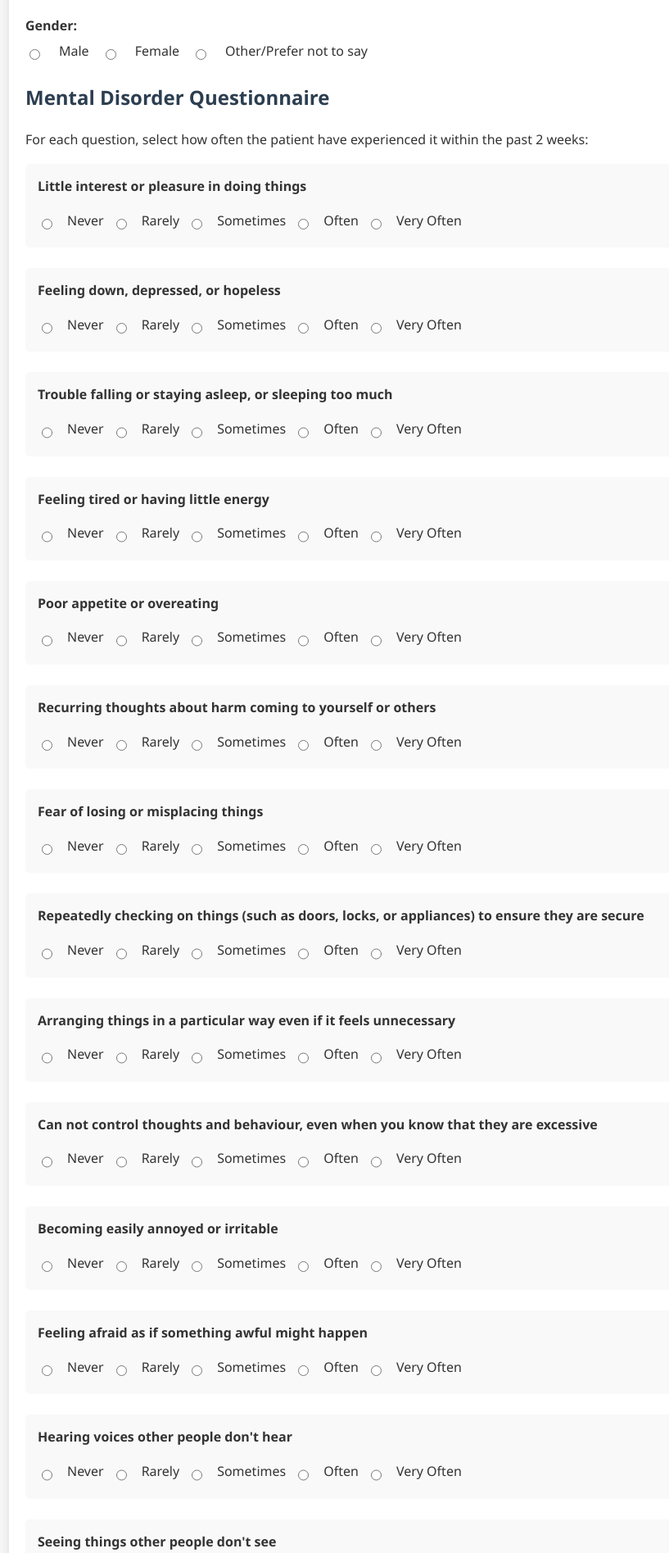
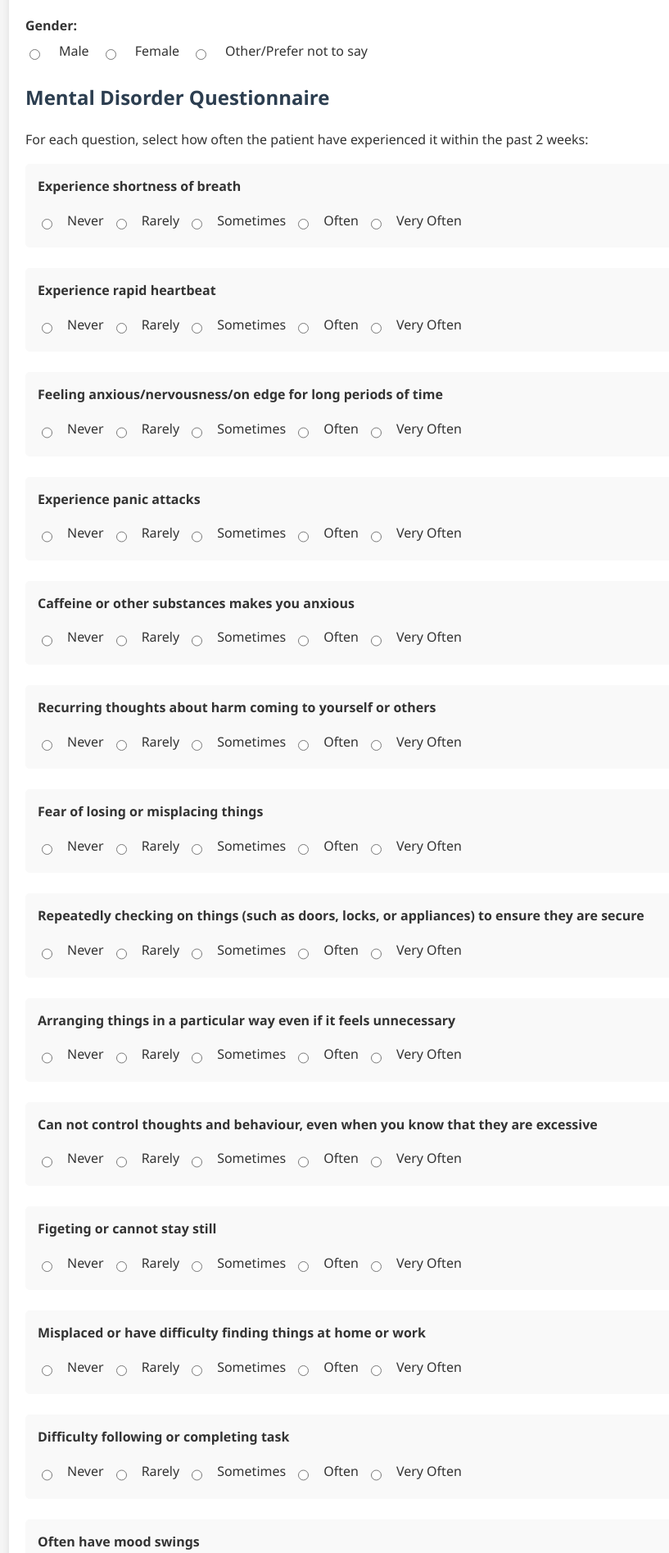
Before and after one commit to wnsyarina/MentalDisorderES, a PHP site: page / in a window 1280 px wide. Shown: the part 738-2633 px from the top of the page at 82% size, without its empty margins (209-1026 px from the left). Run offline with PHP 8.4, Linux system fonts and the light colour scheme.

Commit message:
Update questions.php

```diff
--- a/mentaldisorderES/questions.php
+++ b/mentaldisorderES/questions.php
@@ -1,24 +1,24 @@
 <?php
 $questions = [
     'q1' => [
-        'text' => 'Little interest or pleasure in doing things',
-        'category' => 'depression'
+        'text' => 'Experience shortness of breath',
+        'category' => 'anxiety'
     ],
     'q2' => [
-        'text' => 'Feeling down, depressed, or hopeless',
-        'category' => 'depression'
+        'text' => 'Experience rapid heartbeat',
+        'category' => 'anxiety'
     ],
     'q3' => [
-        'text' => 'Trouble falling or staying asleep, or sleeping too much',
-        'category' => 'depression'
+        'text' => 'Feeling anxious/nervousness/on edge for long periods of time',
+        'category' => 'anxiety'
     ],
     'q4' => [
-        'text' => 'Feeling tired or having little energy',
-        'category' => 'depression'
+        'text' => 'Experience panic attacks',
+        'category' => 'anxiety'
     ],
     'q5' => [
-        'text' => 'Poor appetite or overeating',
-        'category' => 'depression'
+        'text' => 'Caffeine or other substances makes you anxious',
+        'category' => 'anxiety'
     ],
     'q6' => [
         'text' => 'Recurring thoughts about harm coming to yourself or others',
@@ -40,27 +40,32 @@ $questions = [
         'text' => 'Can not control thoughts and behaviour, even when you know that they are excessive',
         'category' => 'OCD'
     ],
+
     'q11' => [
-        'text' => 'Becoming easily annoyed or irritable',
-        'category' => 'anxiety'
+        'text'=> 'Figeting or cannot stay still',
+        'category'=> 'ADHD'
     ],
+
     'q12' => [
-        'text' => 'Feeling afraid as if something awful might happen',
-        'category' => 'anxiety'
+        'text'=> 'Misplaced or have difficulty finding things at home or work',
+        'category'=> 'ADHD'
     ],
+
     'q13' => [
-        'text' => 'Hearing voices other people don\'t hear',
-        'category' => 'psychosis'
+        'text'=> 'Difficulty following or completing task',
+        'category'=> 'ADHD'
     ],
+
     'q14' => [
-        'text' => 'Seeing things other people don\'t see',
-        'category' => 'psychosis'
+        'text'=> 'Often have mood swings',
+        'category'=> 'ADHD'
     ],
+
     'q15' => [
-        'text' => 'Believing things that others find unusual',
-        'category' => 'psychosis'
+        'text'=> 'Struggle with time management and planning',
+        'category'=> 'ADHD'
     ],
-    'q16' => [
+     'q16' => [
         'text' => 'Eating until you are uncontrollably full',
         'category' => 'eating disorder'
     ],
@@ -80,7 +85,7 @@ $questions = [
         'text' => 'Eating even when you are full or not hungry',
         'category' => 'eating disorder'
     ],
-    'q21' => [
+     'q21' => [
         'text' => 'Feeling sad or "empty"',
         'category' => 'depression'
     ],
@@ -100,30 +105,5 @@ $questions = [
         'text' => 'Thoughts of death or suicide',
         'category' => 'depression'
     ],
-
-    'q26' => [
-        'text'=> 'Figeting or cannot stay still',
-        'category'=> 'ADHD'
-    ],
-
-    'q27' => [
-        'text'=> 'Misplaced or have difficulty finding things at home or work',
-        'category'=> 'ADHD'
-    ],
-
-    'q28' => [
-        'text'=> 'Difficulty following or completing task',
-        'category'=> 'ADHD'
-    ],
-
-    'q29' => [
-        'text'=> 'Often have mood swings',
-        'category'=> 'ADHD'
-    ],
-
-    'q30' => [
-        'text'=> 'Struggle with time management and planning',
-        'category'=> 'ADHD'
-    ],
 ];
 ?>
```
